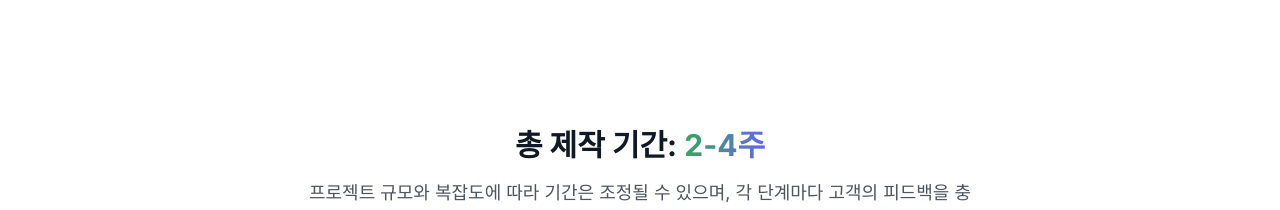
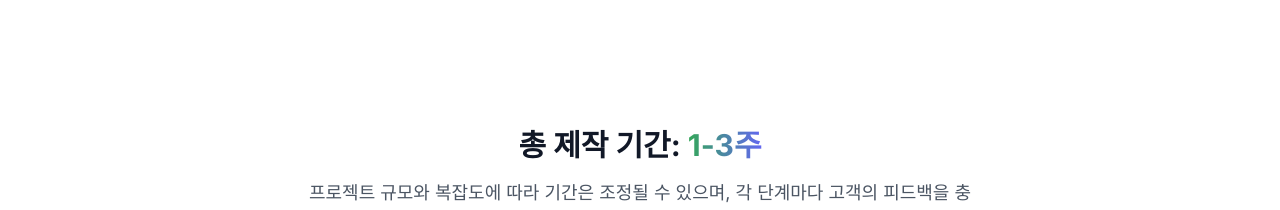
Before and after one commit to skkugardenpark/studiogarden, a Next.js app: page / in a window 1280 px wide. Shown: the part 4780-4990 px from the top of the page. Built offline with nearby package versions, Linux system fonts and the light colour scheme.

Commit message:
feat: Update project timeline to 1-3 weeks and maintenance period to 1 month

```diff
--- a/src/components/sections/Process.tsx
+++ b/src/components/sections/Process.tsx
@@ -173,7 +173,7 @@ const Process = () => {
           <div className="glass-effect rounded-2xl p-8 md:p-12 hover-card">
             <div className="text-center mb-8">
               <h3 className="text-2xl md:text-3xl font-bold text-gray-900 mb-4">
-                총 제작 기간: <span className="gradient-text">2-4주</span>
+                총 제작 기간: <span className="gradient-text">1-3주</span>
               </h3>
               <p className="text-lg text-gray-600 max-w-2xl mx-auto">
                 프로젝트 규모와 복잡도에 따라 기간은 조정될 수 있으며,
--- a/src/components/sections/Strengths.tsx
+++ b/src/components/sections/Strengths.tsx
@@ -199,7 +199,7 @@ const Strengths = () => {
           <div className="grid grid-cols-2 md:grid-cols-4 gap-8 text-center">
             {[
               { number: '24H', label: '평균 응답 시간' },
-              { number: '1년', label: '무료 유지보수' },
+              { number: '1개월', label: '무료 유지보수' },
               { number: '100%', label: '고객 만족도' },
               { number: '7일', label: '기본 제작 기간' }
             ].map((stat, index) => (
```
